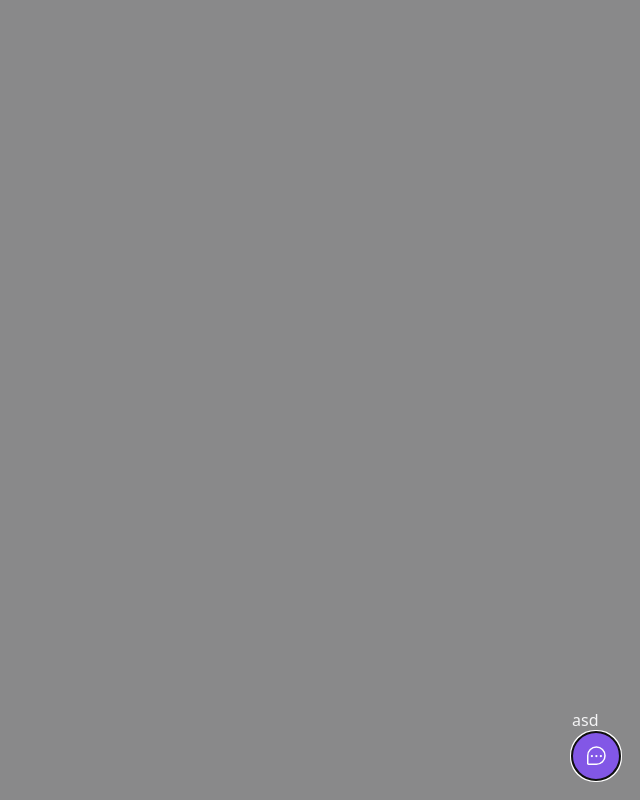
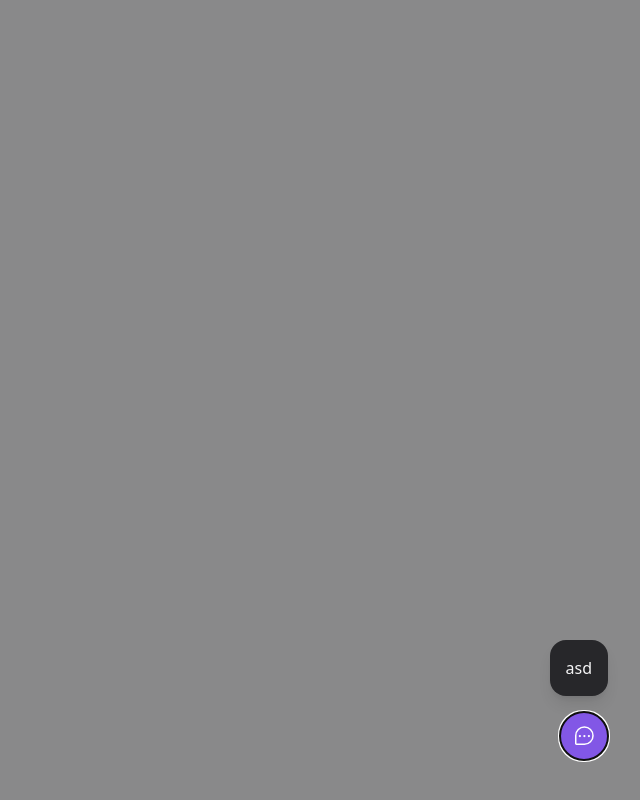
Before and after one commit to emanuellresende/nlw-return, a React (Vite) app: page / in a window 1280 px wide. Both pictures are taken after a click on the button "FeedBack". Shown: the whole page, without its empty margins (640-1280 px from the left). Built offline with nearby package versions, Linux system fonts and the light colour scheme.

Commit message:
creating WidgetForm

```diff
--- a/src/components/Widget/index.tsx
+++ b/src/components/Widget/index.tsx
@@ -1,11 +1,12 @@
 import { Popover } from '@headlessui/react';
 import { ChatTeardropDots } from 'phosphor-react';
+import { WidgetForm } from '../WidgetForm';
 
 export function Widget() {
 
   return (
-    <Popover className='absolute bottom-5 right-5'>
-      <Popover.Panel><p>asd</p></Popover.Panel>
+    <Popover className=' flex flex-col items-end absolute bottom-4 right-4 md:bottom-10 md:right-8'>
+      <Popover.Panel><WidgetForm /></Popover.Panel>
       <Popover.Button className=' group items-center flex text-white bg-brand-500 rounded-full px-3 h-12'>
         <ChatTeardropDots className='w-6 h-6' />
         <span className='transition-all duration-700 ease-linear group-hover:max-w-xs max-w-0 overflow-hidden'>
--- /dev/null
+++ b/src/components/WidgetForm/index.tsx
@@ -0,0 +1,10 @@
+
+
+export function WidgetForm() {
+  return (
+    <div className="md:w-auto w-[calc(100vw-2rem)] shadow-lg items-center mb-4 flex flex-col bg-zinc-800 p-4 relative rounded-2xl">
+      asd
+    </div>
+  );
+
+}
```
